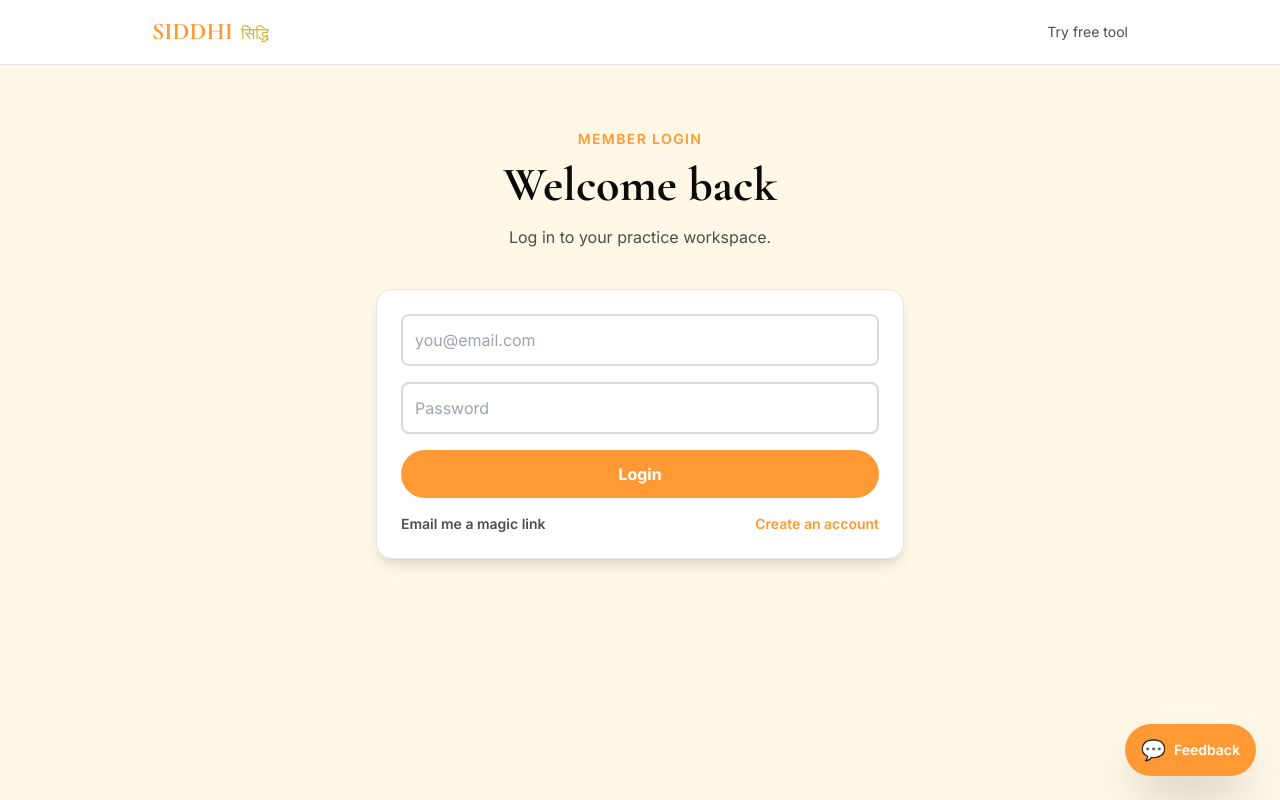
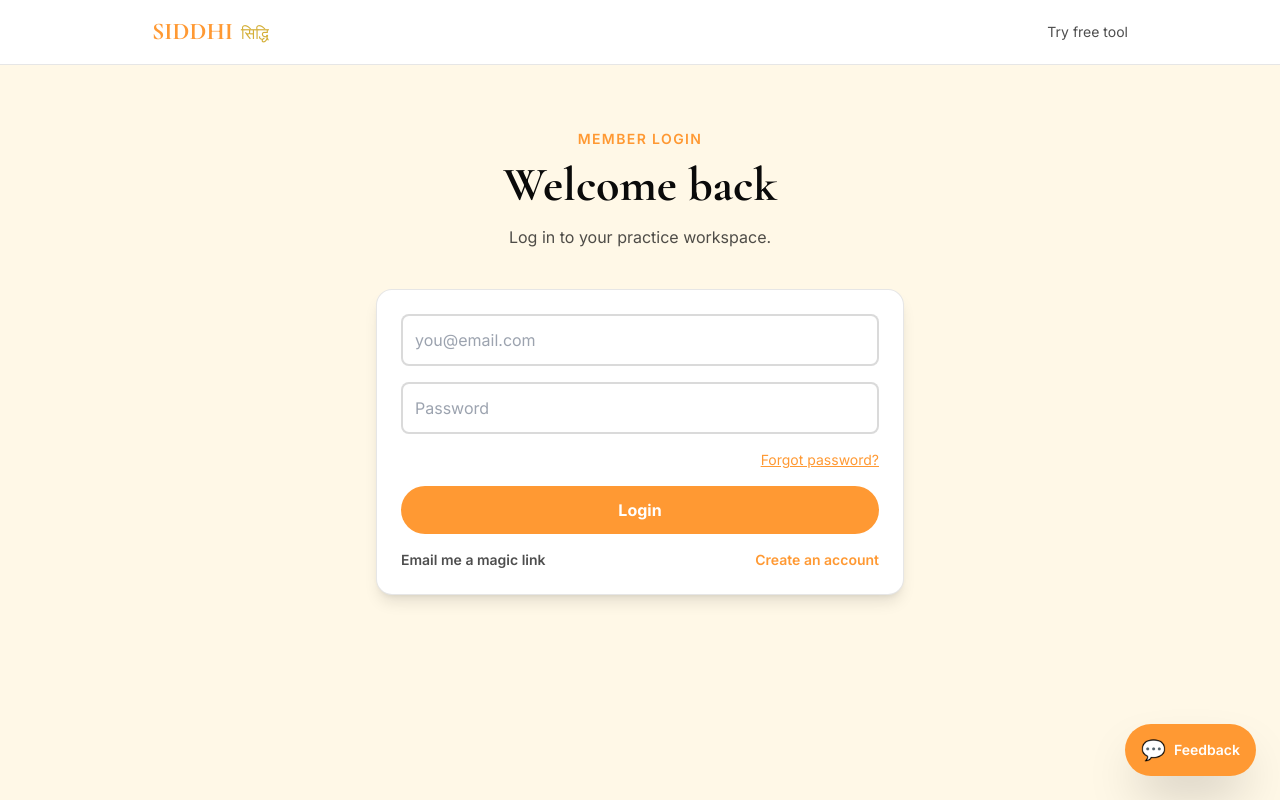
Before and after one commit to Siddhi1987/siddhi-app, a Next.js app: page /login in a window 1280 px wide. Built offline with nearby package versions, Linux system fonts and the light colour scheme; no server answers; a web font is replaced by a local one.

Commit message:
Add 'Forgot password?' link to login form

```diff
--- a/pages/login.jsx
+++ b/pages/login.jsx
@@ -79,6 +79,7 @@ export default function Login() {
           <form onSubmit={loginWithPassword} className="space-y-4">
             <input value={email} onChange={(e) => setEmail(e.target.value)} type="email" required placeholder="you@email.com" className="w-full p-3 border-2 border-siddhi-black/15 rounded-lg focus:border-siddhi-saffron focus:outline-none" />
             <input value={password} onChange={(e) => setPassword(e.target.value)} type="password" required placeholder="Password" className="w-full p-3 border-2 border-siddhi-black/15 rounded-lg focus:border-siddhi-saffron focus:outline-none" />
+            <a href="/forgot-password" className="block text-right text-sm text-siddhi-saffron underline">Forgot password?</a>
             <button type="submit" disabled={loading} className="w-full px-6 py-3 rounded-full bg-siddhi-saffron text-white font-bold hover:bg-siddhi-gold transition disabled:opacity-60">
               {loading ? 'Logging in…' : 'Login'}
             </button>
```
